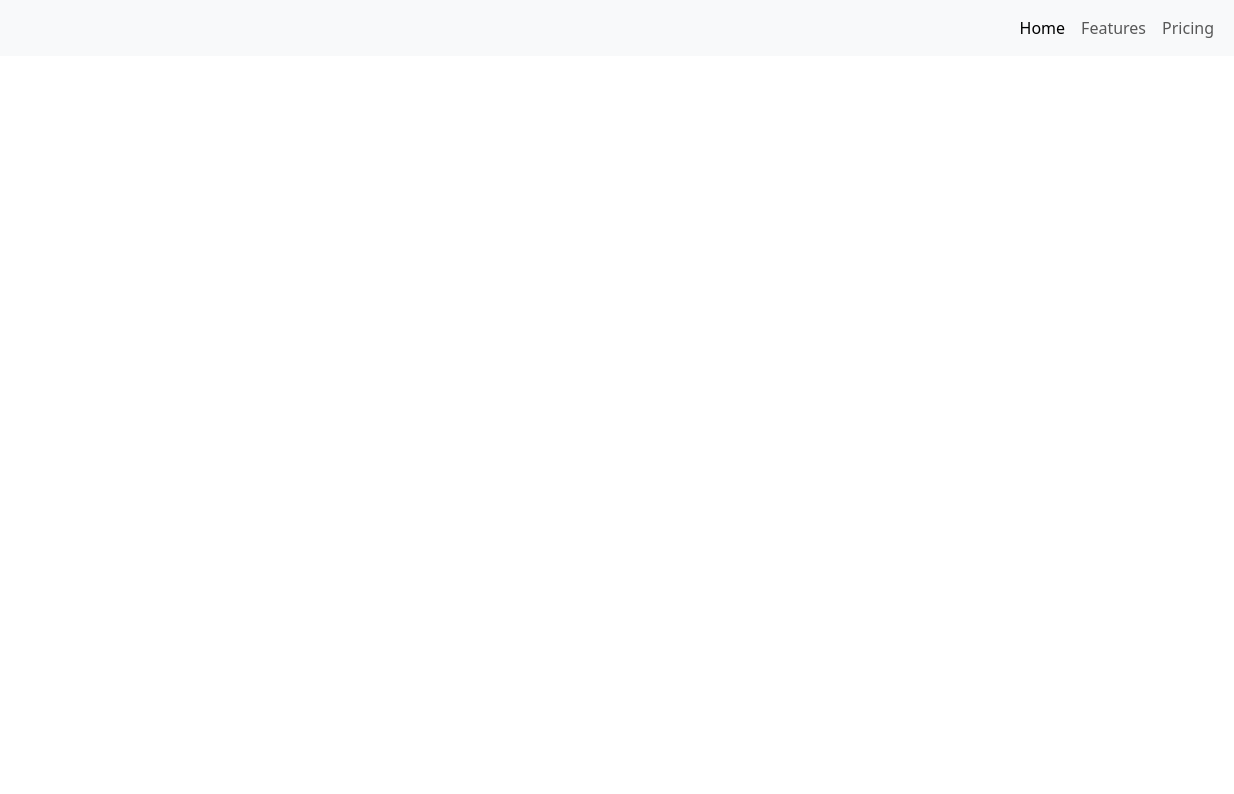
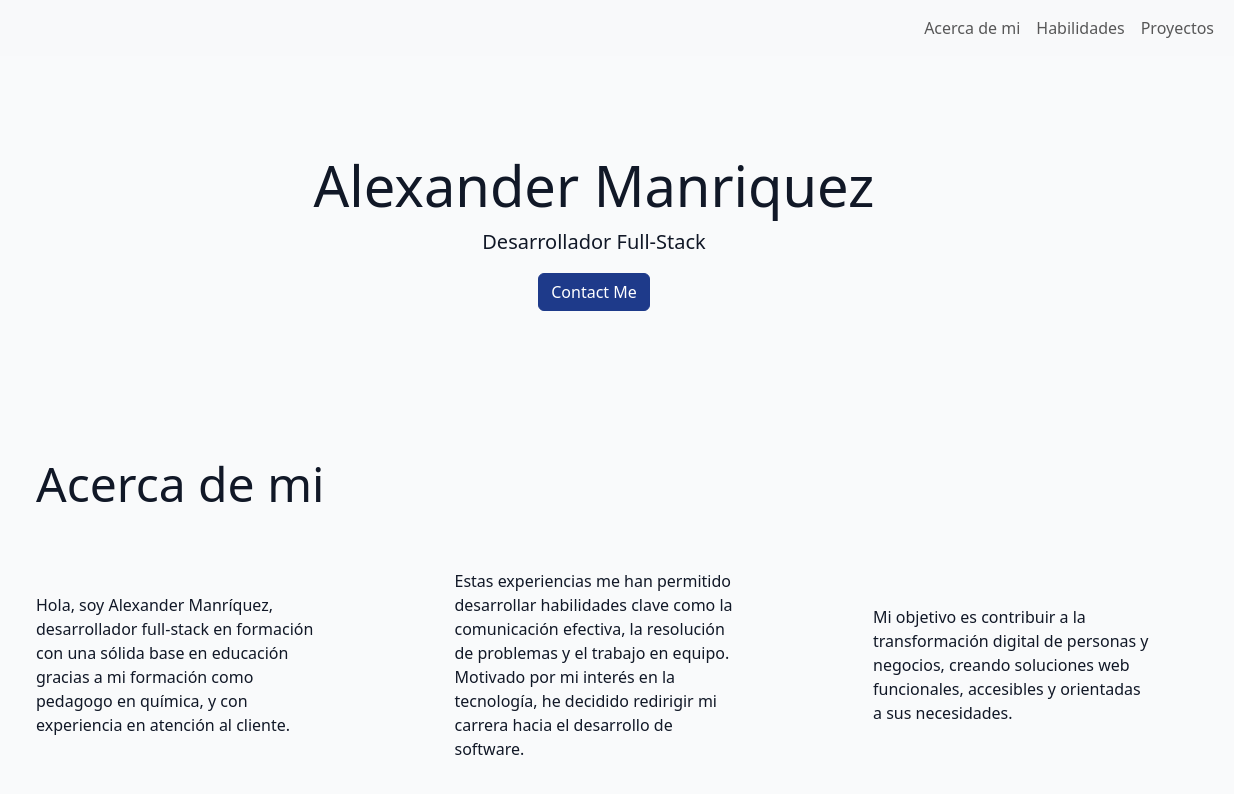
Before and after one commit to AlexanderManriquez/evaluacion-portafolio, a plain HTML site: page index.html in a window 1280 px wide. Shown: the full height of the page, 46-1280 px from the left. Drawn offline with nearby package versions, Linux system fonts and the light colour scheme.

Commit message:
Add CSS styles and update HTML structure for layout and design

```diff
--- /dev/null
+++ b/assets/css/styles.css
@@ -0,0 +1,28 @@
+/* Paleta de colores:
+    Fondo: #F9FAFB (Gris muy claro)
+    Texto Primario: #111827 (Gris oscuro neutro)
+    Texto Secundario: #6B7280 (Gris medio)
+    Primario: #1E3A8A (Azul oscuro)
+    Secundario: #38BDF8 (Celeste)
+*/
+
+* {
+    margin: 0;
+    padding: 0;
+    box-sizing: border-box;
+}
+
+body {
+    background-color: #F9FAFB;
+    color: #111827;
+}
+
+.btn-primary {
+    background-color: #1E3A8A;
+    border-color: #1E3A8A;
+}
+
+.btn-primary:hover {
+    border-color: #38BDF8;
+    box-shadow: -1px 2px 5px #38BDF8;
+}
--- a/index.html
+++ b/index.html
@@ -5,6 +5,7 @@
     <meta name="viewport" content="width=device-width, initial-scale=1.0">
     <title>Alexander Manriquez - Desarrollador Full-Stack.</title>
     <link href="https://cdn.jsdelivr.net/npm/bootstrap@5.3.7/dist/css/bootstrap.min.css" rel="stylesheet" integrity="sha384-LN+7fdVzj6u52u30Kp6M/trliBMCMKTyK833zpbD+pXdCLuTusPj697FH4R/5mcr" crossorigin="anonymous">
+    <link rel="stylesheet" href="./assets/css/styles.css"/>
 </head>
 <body>
     <nav class="navbar navbar-expand-lg bg-body-tertiary">
@@ -17,12 +18,52 @@
             </button>
             <div class="collapse navbar-collapse" id="navbarNavAltMarkup">
                 <div class="navbar-nav ms-auto">
-                    <a class="nav-link active" aria-current="page" href="#">Home</a>
-                    <a class="nav-link" href="#">Features</a>
-                    <a class="nav-link" href="#">Pricing</a>
+                    <a class="nav-link" aria-current="page" href="#about-me">Acerca de mi</a>
+                    <a class="nav-link" href="#skills">Habilidades</a>
+                    <a class="nav-link" href="#projects">Proyectos</a>
                 </div>
             </div>
         </div>
     </nav>
+    <!-- Hero Section -->
+    <header class="hero-section py-5">
+        <div class="container text-center py-5">
+            <h1 class="display-4">Alexander Manriquez</h1>
+            <p class="lead">Desarrollador Full-Stack</p>
+            <a href="#contact" class="btn btn-primary">Contact Me</a>
+        </div>
+    </header>
+
+    <main>
+    <!-- About Me Section -->
+        <section class="about-me container" id="about-me">
+            <h2 class="display-5 py-5">Acerca de mi</h2>
+            <div class="paragraphs d-flex align-items-center justify-content-between gap-5">
+                <p class="w-25">Hola, soy Alexander Manríquez, desarrollador full-stack en formación con una sólida base en educación gracias a mi formación como pedagogo en química, y con experiencia en atención al cliente.</p>
+                <p class="w-25">Estas experiencias me han permitido desarrollar habilidades clave como la comunicación efectiva, la resolución de problemas y el trabajo en equipo. Motivado por mi interés en la tecnología, he decidido redirigir mi carrera hacia el desarrollo de software.</p>
+                <p class="w-25">Mi objetivo es contribuir a la transformación digital de personas y negocios, creando soluciones web funcionales, accesibles y orientadas a sus necesidades.</p>
+            </div>
+        </section>
+    <!-- Skills Section -->
+        <section class="skills" id="skills">
+
+        </section>
+    <!-- Projects Section -->
+        <section class="projects id="projects">
+
+        </section>
+    </main>
+
+    <!-- Contact Section -->
+     <section class="contact" id="contact">
+        <form action=""></form>
+     </section>
+
+     <footer>
+
+     </footer>
+
+     <script src="https://cdn.jsdelivr.net/npm/@popperjs/core@2.11.8/dist/umd/popper.min.js" integrity="sha384-I7E8VVD/ismYTF4hNIPjVp/Zjvgyol6VFvRkX/vR+Vc4jQkC+hVqc2pM8ODewa9r" crossorigin="anonymous"></script>
+    <script src="https://cdn.jsdelivr.net/npm/bootstrap@5.3.7/dist/js/bootstrap.min.js" integrity="sha384-7qAoOXltbVP82dhxHAUje59V5r2YsVfBafyUDxEdApLPmcdhBPg1DKg1ERo0BZlK" crossorigin="anonymous"></script>
 </body>
 </html>
```
